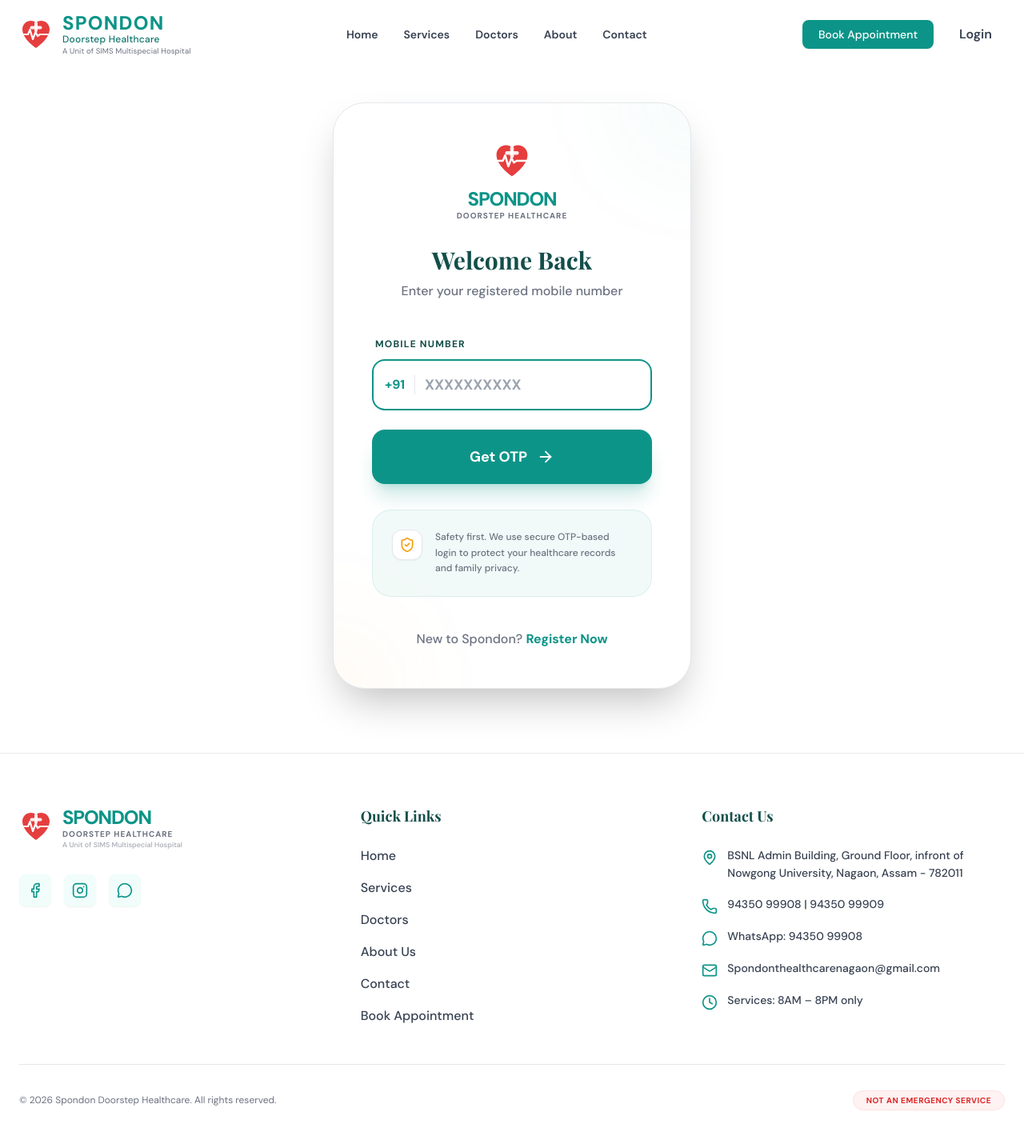
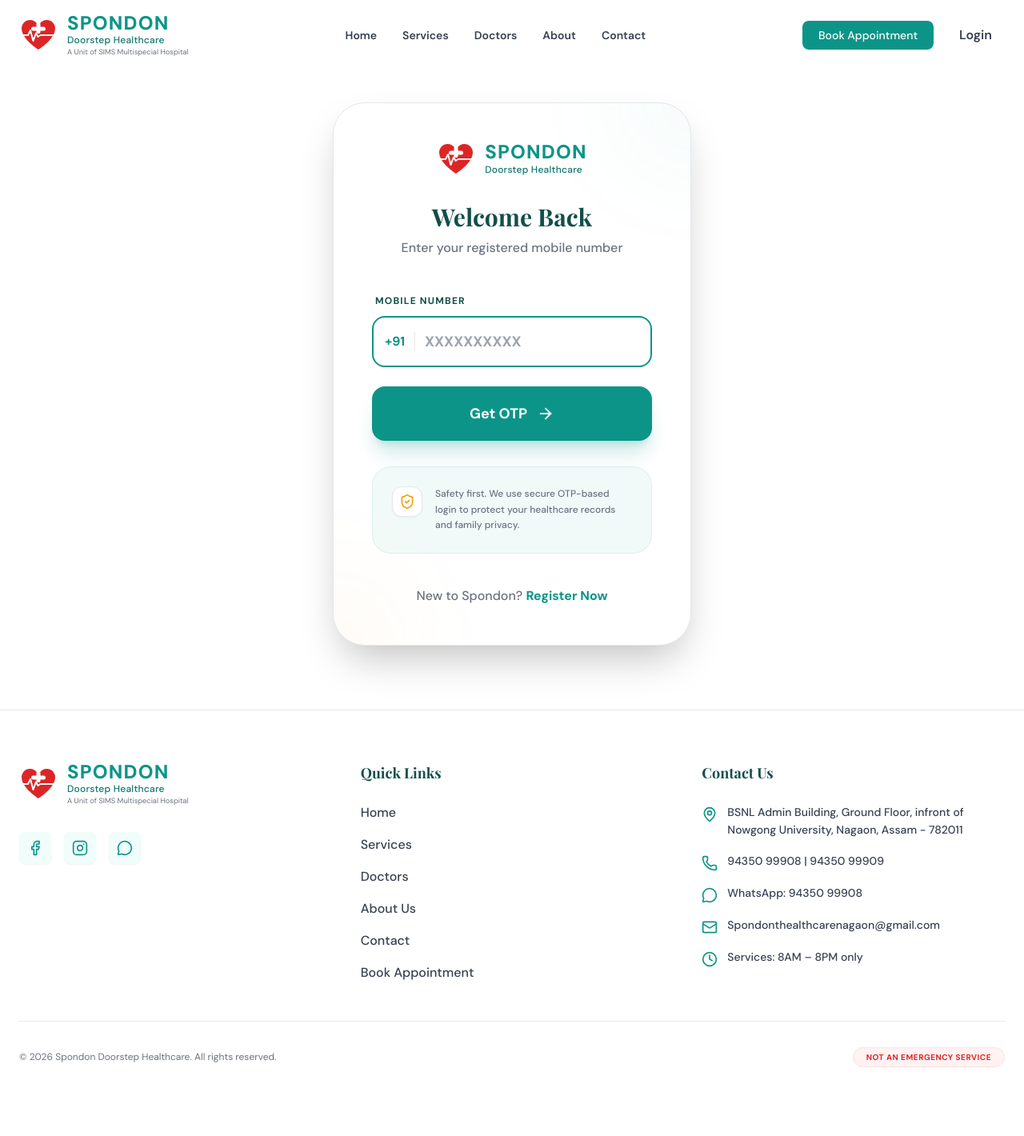
Before and after one commit to Sugashini-S/medicare, a React (Create React App) app: page /login in a window 1280 px wide. Shown: the whole page at 80% size. After the commit the page ends 1366 px from the top, so only its background shows below. Built offline with nearby package versions, Linux system fonts and the light colour scheme.

Commit message:
style: finalize PDF-perfect logo and brand identity

```diff
--- a/src/components/Footer.jsx
+++ b/src/components/Footer.jsx
@@ -4,7 +4,6 @@
   Facebook, Instagram, MessageCircle,
   MapPin, Phone, Mail, Clock
 } from 'lucide-react';
-import logo from '../assets/logo.svg';
 
 const Footer = () => {
   return (
@@ -14,16 +13,38 @@
           {/* Column 1: Brand & About */}
           <div className="space-y-6">
             <Link to="/" className="flex items-center gap-3 mb-8 group">
-              <svg width="42" height="42" viewBox="0 0 42 42" fill="none" xmlns="http://www.w3.org/2000/svg" className="group-hover:scale-110 transition-transform">
-                <path d="M21 38C21 38 4 27 4 14.5C4 8.7 8.7 4 14.5 4C17.5 4 20.2 5.3 21 6.5C21.8 5.3 24.5 4 27.5 4C33.3 4 38 8.7 38 14.5C38 27 21 38 21 38Z" fill="#e53e3e"/>
-                <path d="M6 21 L11 21 L13.5 15 L17 27 L20.5 18 L23 23 L26 21 L36 21" stroke="white" strokeWidth="2.2" strokeLinecap="round" strokeLinejoin="round" fill="none"/>
-                <rect x="19" y="5" width="4" height="13" rx="2" fill="white" opacity="0.9"/>
-                <rect x="13.5" y="10.5" width="15" height="4" rx="2" fill="white" opacity="0.9"/>
+              {/* Clean Spondon logo — red heart + ECG line + white cross */}
+              <svg width="48" height="44" viewBox="0 0 48 44" fill="none" xmlns="http://www.w3.org/2000/svg" className="group-hover:scale-110 transition-transform">
+                <path d="M24 40C24 40 3 27 3 13.5C3 7.7 7.7 3 13.5 3C17.2 3 20.4 4.9 22.3 7.8C22.9 8.7 23.5 9.8 24 11C24.5 9.8 25.1 8.7 25.7 7.8C27.6 4.9 30.8 3 34.5 3C40.3 3 45 7.7 45 13.5C45 27 24 40 24 40Z" fill="#DC2626"/>
+                <rect x="21.5" y="6" width="5" height="14" rx="2.5" fill="white"/>
+                <rect x="15" y="11.5" width="18" height="5" rx="2.5" fill="white"/>
+                <path d="M5 22 L11 22 L14 16 L17.5 29 L21 19.5 L23.5 24 L26.5 22 L43 22" stroke="white" strokeWidth="2" strokeLinecap="round" strokeLinejoin="round" fill="none"/>
               </svg>
+
               <div className="flex flex-col leading-none">
-                <span className="font-display font-black text-2xl text-primary tracking-tighter">SPONDON</span>
-                <span className="text-[10px] font-bold text-text-muted uppercase tracking-widest">Doorstep Healthcare</span>
-                <span className="text-[9px] font-medium text-text-muted/60 mt-1">A Unit of SIMS Multispecial Hospital</span>
+                <span style={{
+                  fontFamily: "'DM Sans', sans-serif",
+                  fontWeight: 800,
+                  fontSize: '1.5rem',
+                  color: '#0d9488',
+                  letterSpacing: '0.05em',
+                  lineHeight: 1.1
+                }}>SPONDON</span>
+                <span style={{
+                  fontFamily: "'DM Sans', sans-serif",
+                  fontWeight: 500,
+                  fontSize: '0.75rem',
+                  color: '#0f766e',
+                  letterSpacing: '0.02em',
+                  lineHeight: 1.4
+                }}>Doorstep Healthcare</span>
+                <span style={{
+                  fontFamily: "'DM Sans', sans-serif",
+                  fontWeight: 400,
+                  fontSize: '0.58rem',
+                  color: '#6b7280',
+                  lineHeight: 1.4
+                }}>A Unit of SIMS Multispecial Hospital</span>
               </div>
             </Link>
             <div className="flex gap-4">
--- a/src/components/Navbar.jsx
+++ b/src/components/Navbar.jsx
@@ -3,7 +3,6 @@
 import { motion, AnimatePresence } from 'framer-motion';
 import { Menu, X, User, LogOut, ChevronRight } from 'lucide-react';
 import { useAuth } from '../context/AuthContext';
-import logo from '../assets/logo.svg';
 
 const Navbar = () => {
   const [isScrolled, setIsScrolled] = useState(false);
@@ -36,15 +35,19 @@
       >
         <div className="max-w-7xl mx-auto flex items-center justify-between">
           <Link to="/" className="flex items-center gap-3">
-            {/* Heart + Cross icon */}
-            <svg width="42" height="42" viewBox="0 0 42 42" fill="none" xmlns="http://www.w3.org/2000/svg">
-              <path d="M21 38C21 38 4 27 4 14.5C4 8.7 8.7 4 14.5 4C17.5 4 20.2 5.3 21 6.5C21.8 5.3 24.5 4 27.5 4C33.3 4 38 8.7 38 14.5C38 27 21 38 21 38Z" fill="#e53e3e"/>
-              <path d="M6 21 L11 21 L13.5 15 L17 27 L20.5 18 L23 23 L26 21 L36 21" stroke="white" strokeWidth="2.2" strokeLinecap="round" strokeLinejoin="round" fill="none"/>
-              <rect x="19" y="5" width="4" height="13" rx="2" fill="white" opacity="0.9"/>
-              <rect x="13.5" y="10.5" width="15" height="4" rx="2" fill="white" opacity="0.9"/>
+            {/* Clean Spondon logo — red heart + ECG line + white cross */}
+            <svg width="48" height="44" viewBox="0 0 48 44" fill="none" xmlns="http://www.w3.org/2000/svg">
+              {/* Red heart shape */}
+              <path d="M24 40C24 40 3 27 3 13.5C3 7.7 7.7 3 13.5 3C17.2 3 20.4 4.9 22.3 7.8C22.9 8.7 23.5 9.8 24 11C24.5 9.8 25.1 8.7 25.7 7.8C27.6 4.9 30.8 3 34.5 3C40.3 3 45 7.7 45 13.5C45 27 24 40 24 40Z" fill="#DC2626"/>
+              {/* White cross — vertical bar */}
+              <rect x="21.5" y="6" width="5" height="14" rx="2.5" fill="white"/>
+              {/* White cross — horizontal bar */}
+              <rect x="15" y="11.5" width="18" height="5" rx="2.5" fill="white"/>
+              {/* ECG / heartbeat line across the heart */}
+              <path d="M5 22 L11 22 L14 16 L17.5 29 L21 19.5 L23.5 24 L26.5 22 L43 22" stroke="white" strokeWidth="2" strokeLinecap="round" strokeLinejoin="round" fill="none"/>
             </svg>
 
-            {/* Brand text — exactly like the PDF */}
+            {/* Brand text */}
             <div className="flex flex-col leading-none">
               <span style={{
                 fontFamily: "'DM Sans', sans-serif",
@@ -53,29 +56,22 @@
                 color: '#0d9488',
                 letterSpacing: '0.05em',
                 lineHeight: 1.1
-              }}>
-                SPONDON
-              </span>
+              }}>SPONDON</span>
               <span style={{
                 fontFamily: "'DM Sans', sans-serif",
                 fontWeight: 500,
                 fontSize: '0.75rem',
                 color: '#0f766e',
                 letterSpacing: '0.02em',
-                lineHeight: 1.3
-              }}>
-                Doorstep Healthcare
-              </span>
+                lineHeight: 1.4
+              }}>Doorstep Healthcare</span>
               <span style={{
                 fontFamily: "'DM Sans', sans-serif",
                 fontWeight: 400,
-                fontSize: '0.6rem',
+                fontSize: '0.58rem',
                 color: '#6b7280',
-                letterSpacing: '0.01em',
-                lineHeight: 1.3
-              }}>
-                A Unit of SIMS Multispecial Hospital
-              </span>
+                lineHeight: 1.4
+              }}>A Unit of SIMS Multispecial Hospital</span>
             </div>
           </Link>
 
--- a/src/pages/About.jsx
+++ b/src/pages/About.jsx
@@ -1,8 +1,8 @@
 import React from 'react';
 import { motion } from 'framer-motion';
 import {
-  Target, Award, ShieldCheck, HeartPulse,
-  MapPin, Clock, CheckCircle, Hospital
+  Target, Award, ShieldCheck,
+  MapPin, CheckCircle, Hospital
 } from 'lucide-react';
 
 const About = () => {
--- a/src/pages/Appointments.jsx
+++ b/src/pages/Appointments.jsx
@@ -2,9 +2,8 @@
 import { useNavigate } from 'react-router-dom';
 import { motion, AnimatePresence } from 'framer-motion';
 import {
-  User, Calendar as CalendarIcon, Clock, CheckCircle,
-  ArrowRight, ArrowLeft, Search, Star, MapPin,
-  Sparkles, LayoutDashboard, Stethoscope, Video,
+  User, Calendar as CalendarIcon, CheckCircle,
+  ArrowRight, ArrowLeft, LayoutDashboard, Stethoscope, Video,
   Baby, Activity, Beaker, Pill
 } from 'lucide-react';
 import { toast } from 'react-hot-toast';
--- a/src/pages/Contact.jsx
+++ b/src/pages/Contact.jsx
@@ -2,7 +2,7 @@
 import { motion } from 'framer-motion';
 import {
   Phone, Mail, MapPin, Clock,
-  MessageSquare, Send, CheckCircle
+  Send, CheckCircle
 } from 'lucide-react';
 import { toast } from 'react-hot-toast';
 
--- a/src/pages/Doctors.jsx
+++ b/src/pages/Doctors.jsx
@@ -2,7 +2,7 @@
 import { motion } from 'framer-motion';
 import {
   Stethoscope, Users, Award, ShieldCheck,
-  ArrowRight, Phone, MessageSquare, Video,
+  ArrowRight, Phone, Video,
   Activity, Beaker, Baby, HeartPulse
 } from 'lucide-react';
 import { Link } from 'react-router-dom';
--- a/src/pages/Home.jsx
+++ b/src/pages/Home.jsx
@@ -1,12 +1,11 @@
 import React, { useState } from 'react';
 import { motion, AnimatePresence } from 'framer-motion';
 import {
-  ArrowRight, Check, X, Clock, HelpCircle,
-  MapPin, Phone, Stethoscope, Video, Activity,
+  ArrowRight, Check, X, Clock,
+  MapPin, Stethoscope, Video, Activity,
   Beaker, Baby, ShoppingBag, ShieldCheck
 } from 'lucide-react';
 import { Link } from 'react-router-dom';
-import { useAuth } from '../context/AuthContext';
 
 const Home = () => {
   const [showPromo, setShowPromo] = useState(true);
--- a/src/pages/Login.jsx
+++ b/src/pages/Login.jsx
@@ -1,8 +1,7 @@
 import React, { useState } from 'react';
 import { useNavigate, Link } from 'react-router-dom';
-import { motion } from 'react-router-dom';
 import { motion as m } from 'framer-motion';
-import { Phone, ArrowRight, ShieldCheck } from 'lucide-react';
+import { ArrowRight, ShieldCheck } from 'lucide-react';
 import { useAuth } from '../context/AuthContext';
 import OTPModal from '../components/OTPModal';
 
@@ -34,16 +33,36 @@
         className="max-w-md w-full bg-white rounded-[40px] shadow-2xl overflow-hidden p-8 md:p-12 relative border border-border"
       >
         <div className="text-center mb-10">
-          <Link to="/" className="inline-flex flex-col items-center gap-2 mb-8 group">
-            <svg width="48" height="48" viewBox="0 0 42 42" fill="none" xmlns="http://www.w3.org/2000/svg" className="group-hover:scale-110 transition-transform">
-              <path d="M21 38C21 38 4 27 4 14.5C4 8.7 8.7 4 14.5 4C17.5 4 20.2 5.3 21 6.5C21.8 5.3 24.5 4 27.5 4C33.3 4 38 8.7 38 14.5C38 27 21 38 21 38Z" fill="#e53e3e"/>
-              <path d="M6 21 L11 21 L13.5 15 L17 27 L20.5 18 L23 23 L26 21 L36 21" stroke="white" strokeWidth="2.2" strokeLinecap="round" strokeLinejoin="round" fill="none"/>
-              <rect x="19" y="5" width="4" height="13" rx="2" fill="white" opacity="0.9"/>
-              <rect x="13.5" y="10.5" width="15" height="4" rx="2" fill="white" opacity="0.9"/>
+          <Link to="/" className="inline-flex items-center gap-3 mb-8 group">
+            {/* Clean Spondon logo — red heart + ECG line + white cross */}
+            <svg width="48" height="44" viewBox="0 0 48 44" fill="none" xmlns="http://www.w3.org/2000/svg" className="group-hover:scale-110 transition-transform">
+              {/* Red heart shape */}
+              <path d="M24 40C24 40 3 27 3 13.5C3 7.7 7.7 3 13.5 3C17.2 3 20.4 4.9 22.3 7.8C22.9 8.7 23.5 9.8 24 11C24.5 9.8 25.1 8.7 25.7 7.8C27.6 4.9 30.8 3 34.5 3C40.3 3 45 7.7 45 13.5C45 27 24 40 24 40Z" fill="#DC2626"/>
+              {/* White cross — vertical bar */}
+              <rect x="21.5" y="6" width="5" height="14" rx="2.5" fill="white"/>
+              {/* White cross — horizontal bar */}
+              <rect x="15" y="11.5" width="18" height="5" rx="2.5" fill="white"/>
+              {/* ECG / heartbeat line across the heart */}
+              <path d="M5 22 L11 22 L14 16 L17.5 29 L21 19.5 L23.5 24 L26.5 22 L43 22" stroke="white" strokeWidth="2" strokeLinecap="round" strokeLinejoin="round" fill="none"/>
             </svg>
-            <div className="flex flex-col leading-none">
-              <span className="font-display font-black text-2xl text-primary tracking-tighter">SPONDON</span>
-              <span className="text-[10px] font-bold text-text-muted uppercase tracking-widest">Doorstep Healthcare</span>
+
+            <div className="flex flex-col leading-none text-left">
+              <span style={{
+                fontFamily: "'DM Sans', sans-serif",
+                fontWeight: 800,
+                fontSize: '1.5rem',
+                color: '#0d9488',
+                letterSpacing: '0.05em',
+                lineHeight: 1.1
+              }}>SPONDON</span>
+              <span style={{
+                fontFamily: "'DM Sans', sans-serif",
+                fontWeight: 500,
+                fontSize: '0.75rem',
+                color: '#0f766e',
+                letterSpacing: '0.02em',
+                lineHeight: 1.4
+              }}>Doorstep Healthcare</span>
             </div>
           </Link>
 
--- a/src/pages/Profile.jsx
+++ b/src/pages/Profile.jsx
@@ -1,6 +1,6 @@
 import React, { useState } from 'react';
 import { motion, AnimatePresence } from 'framer-motion';
-import { Camera, Mail, Phone, MapPin, Calendar, Users, Droplets, Save, Edit2, CheckCircle, ShieldCheck, Home } from 'lucide-react';
+import { Camera, Mail, Save, Edit2, CheckCircle, ShieldCheck, Home } from 'lucide-react';
 import { useAuth } from '../context/AuthContext';
 import { cn } from '../utils/cn';
 
--- a/src/pages/Register.jsx
+++ b/src/pages/Register.jsx
@@ -1,10 +1,7 @@
 import React, { useState } from 'react';
 import { useNavigate, Link } from 'react-router-dom';
 import { motion, AnimatePresence } from 'framer-motion';
-import { User, Phone, ArrowRight, ShieldCheck, HeartPulse, CheckCircle, CreditCard } from 'lucide-react';
-import { useAuth } from '../context/AuthContext';
-import OTPModal from '../components/OTPModal';
-import logo from '../assets/logo.svg';
+import { User, Phone, ArrowRight, ShieldCheck, CheckCircle, CreditCard } from 'lucide-react';
 
 const Register = () => {
   const [step, setStep] = useState(1); // 1: Info, 4: Payment
@@ -45,8 +42,32 @@
         {/* Left Side: Information (Hidden on small mobile if preferred, but let's make it stack) */}
         <div className="hidden lg:flex bg-teal-gradient p-12 flex-col justify-between relative overflow-hidden text-white">
           <div className="relative z-10">
-            <Link to="/" className="inline-block mb-12">
-              <img src={logo} alt="Spondon Doorstep Healthcare" className="h-10 w-auto brightness-0 invert" />
+            <Link to="/" className="inline-flex items-center gap-3 mb-12 group">
+              {/* Clean Spondon logo — red heart + ECG line + white cross */}
+              <svg width="48" height="44" viewBox="0 0 48 44" fill="none" xmlns="http://www.w3.org/2000/svg" className="brightness-0 invert group-hover:scale-110 transition-transform">
+                <path d="M24 40C24 40 3 27 3 13.5C3 7.7 7.7 3 13.5 3C17.2 3 20.4 4.9 22.3 7.8C22.9 8.7 23.5 9.8 24 11C24.5 9.8 25.1 8.7 25.7 7.8C27.6 4.9 30.8 3 34.5 3C40.3 3 45 7.7 45 13.5C45 27 24 40 24 40Z" fill="#DC2626"/>
+                <rect x="21.5" y="6" width="5" height="14" rx="2.5" fill="white"/>
+                <rect x="15" y="11.5" width="18" height="5" rx="2.5" fill="white"/>
+                <path d="M5 22 L11 22 L14 16 L17.5 29 L21 19.5 L23.5 24 L26.5 22 L43 22" stroke="white" strokeWidth="2" strokeLinecap="round" strokeLinejoin="round" fill="none"/>
+              </svg>
+              <div className="flex flex-col leading-none text-left">
+                <span style={{
+                  fontFamily: "'DM Sans', sans-serif",
+                  fontWeight: 800,
+                  fontSize: '1.5rem',
+                  color: 'white',
+                  letterSpacing: '0.05em',
+                  lineHeight: 1.1
+                }}>SPONDON</span>
+                <span style={{
+                  fontFamily: "'DM Sans', sans-serif",
+                  fontWeight: 500,
+                  fontSize: '0.75rem',
+                  color: 'rgba(255,255,255,0.8)',
+                  letterSpacing: '0.02em',
+                  lineHeight: 1.4
+                }}>Doorstep Healthcare</span>
+              </div>
             </Link>
 
             <h1 className="text-5xl font-bold leading-tight mb-8 font-display">
@@ -79,7 +100,15 @@
         <div className="p-8 md:p-12 lg:p-16 flex flex-col justify-center bg-white relative">
           {/* Mobile Logo */}
           <div className="lg:hidden mb-10">
-            <img src={logo} alt="Spondon Logo" className="h-8 w-auto" />
+            <Link to="/" className="inline-flex items-center gap-2">
+              <svg width="40" height="36" viewBox="0 0 48 44" fill="none" xmlns="http://www.w3.org/2000/svg">
+                <path d="M24 40C24 40 3 27 3 13.5C3 7.7 7.7 3 13.5 3C17.2 3 20.4 4.9 22.3 7.8C22.9 8.7 23.5 9.8 24 11C24.5 9.8 25.1 8.7 25.7 7.8C27.6 4.9 30.8 3 34.5 3C40.3 3 45 7.7 45 13.5C45 27 24 40 24 40Z" fill="#DC2626"/>
+                <rect x="21.5" y="6" width="5" height="14" rx="2.5" fill="white"/>
+                <rect x="15" y="11.5" width="18" height="5" rx="2.5" fill="white"/>
+                <path d="M5 22 L11 22 L14 16 L17.5 29 L21 19.5 L23.5 24 L26.5 22 L43 22" stroke="white" strokeWidth="2" strokeLinecap="round" strokeLinejoin="round" fill="none"/>
+              </svg>
+              <span className="font-display font-black text-xl text-primary tracking-tighter uppercase">Spondon</span>
+            </Link>
           </div>
 
           {/* Step Indicator */}
--- a/src/pages/Services.jsx
+++ b/src/pages/Services.jsx
@@ -3,7 +3,7 @@
 import {
   Stethoscope, Video, Activity, Beaker,
   Baby, ShoppingBag, Clock, ShieldCheck,
-  CheckCircle, ArrowRight, MapPin
+  CheckCircle, ArrowRight
 } from 'lucide-react';
 import { Link } from 'react-router-dom';
 
```
Also changed, not shown: src/pages/Dashboard.jsx (+2 -6 lines).
